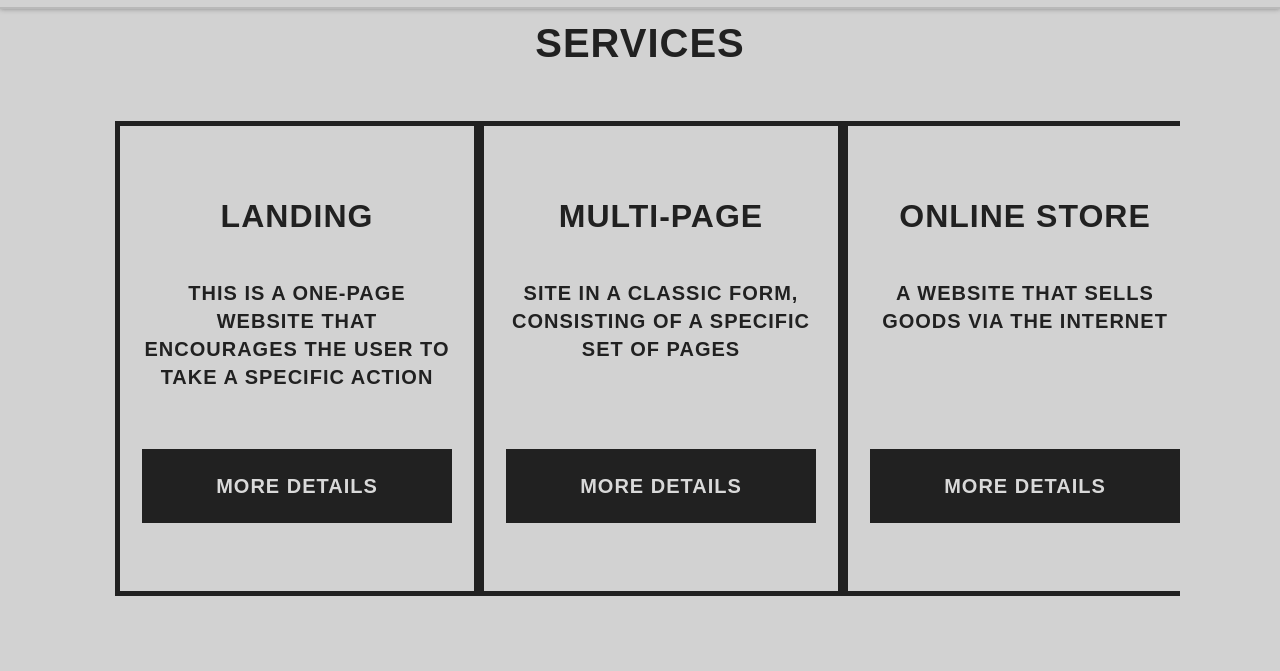
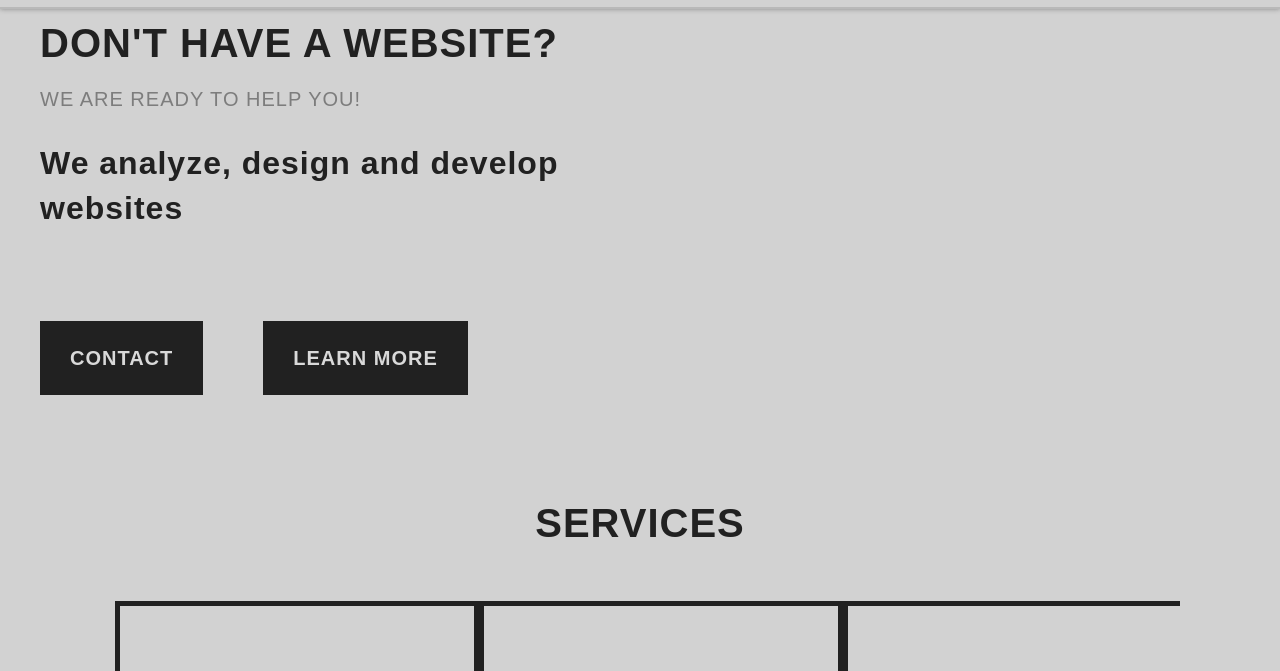
Before and after one commit to puffynNeroun/BMA, a plain HTML site: page index.html in a window 1280 px wide. Shown: the part 85-756 px from the top of the page. Drawn offline with Linux system fonts and the light colour scheme.

Commit message:
add primary__content

```diff
--- a/index.html
+++ b/index.html
@@ -42,6 +42,24 @@
 </header>
 
 <main class="main">
+    <section class="primary">
+        <div class="primary__container container">
+            <div class="primary__content">
+                <h1 class="primary__title">Don't have a website?</h1>
+                <h2 class="primary__subtitle">We are ready to help you! </h2>
+                <p class="primary__text">We analyze, design and develop websites</p>
+                <div class="primary__buttons">
+                    <a href="">
+                        <button class="primary__button button">Contact</button>
+                    </a>
+                    <a href="">
+                        <button class="primary__button button">Learn More</button>
+                    </a>
+                </div>
+            </div>
+            <div class="primary__slider"></div>
+        </div>
+    </section>
     <section class="services">
         <div class="services__container container">
             <h2 class="services__title">services</h2>
@@ -50,19 +68,25 @@
                     <h3 class="services__card--title">landing</h3>
                     <p class="services__card--subtitle">This is a one-page website that encourages the user to take a
                         specific action</p>
-                    <a href="#" class="services__card--btn">More details</a>
+                    <a href="#" class="services__card--btn">
+                        <button class="button">More details</button>
+                    </a>
                 </div>
                 <div class="services__card--item">
                     <h3 class="services__card--title">Multi-page</h3>
                     <p class="services__card--subtitle">site in a classic form, consisting of a specific set of
                         pages</p>
-                    <a href="#" class="services__card--btn">More details</a>
+                    <a href="#" class="services__card--btn">
+                        <button class="button">More details</button>
+                    </a>
                 </div>
                 <div class="services__card--item">
                     <h3 class="services__card--title">online store</h3>
                     <p class="services__card--subtitle">a website that sells goods via the
                         Internet</p>
-                    <a href="#" class="services__card--btn">More details</a>
+                    <a href="#" class="services__card--btn">
+                        <button class="button">More details</button>
+                    </a>
                 </div>
             </div>
         </div>
--- /dev/null
+++ b/styles/components/primary.css
@@ -0,0 +1,56 @@
+.primary {
+    padding-top: 100px;
+}
+
+.primary__container {
+    display: flex;
+    gap: 80px;
+}
+
+.primary__content {
+    width: 540px;
+}
+
+.primary__title {
+    color: rgb(33, 33, 33);
+    font-size: 40px;
+    font-weight: 900;
+    line-height: 56px;
+    letter-spacing: 1px;
+    text-transform: uppercase;
+    padding-bottom: 17px;
+}
+
+.primary__subtitle {
+    color: rgb(125, 125, 125);
+    font-size: 20px;
+    font-weight: 400;
+    line-height: 23px;
+    letter-spacing: 1px;
+    text-transform: uppercase;
+    padding-bottom: 30px;
+}
+
+.primary__text {
+    color: rgb(33, 33, 33);
+    font-size: 32px;
+    font-weight: 900;
+    line-height: 45px;
+    letter-spacing: 1px;
+    padding-bottom: 90px;
+}
+
+.primary__buttons {
+    display: flex;
+    gap: 60px;
+    align-items: center;
+}
+
+.primary__button {
+}
+
+.button {
+}
+
+.primary__slider {
+}
--- a/styles/components/services.css
+++ b/styles/components/services.css
@@ -59,23 +59,4 @@
     display: flex;
     align-items: center;
     justify-content: center;
-
-
-    background: rgb(33, 33, 33);
-    padding: 23px 30px;
-
-    color: rgb(217, 217, 217);
-    font-family: Arial, sans-serif;
-    font-size: 20px;
-    font-weight: 900;
-    line-height: 28px;
-    letter-spacing: 1px;
-    text-align: left;
-    text-transform: uppercase;
-
-    transition: 0.7s;
 }
-
-.services__card--btn:hover{
-    background: rgb(91, 197, 121);
-}
--- a/styles/grid.css
+++ b/styles/grid.css
@@ -17,3 +17,20 @@ body {
 section {
     background: transparent;
 }
+
+.button {
+    background: rgb(33, 33, 33);
+    padding: 23px 30px;
+    color: rgb(217, 217, 217);
+    font-family: Arial, sans-serif;
+    font-size: 20px;
+    font-weight: 900;
+    line-height: 28px;
+    letter-spacing: 1px;
+    text-transform: uppercase;
+    transition: 0.7s;
+}
+
+.button:hover {
+    background: rgb(91, 197, 121);
+}
--- a/styles/style.css
+++ b/styles/style.css
@@ -12,6 +12,7 @@
 @import "./components/services.css";
 @import "./components/portfolio.css";
 @import "./components/aboutUs.css";
+@import "./components/primary.css";
 
 
 
```
